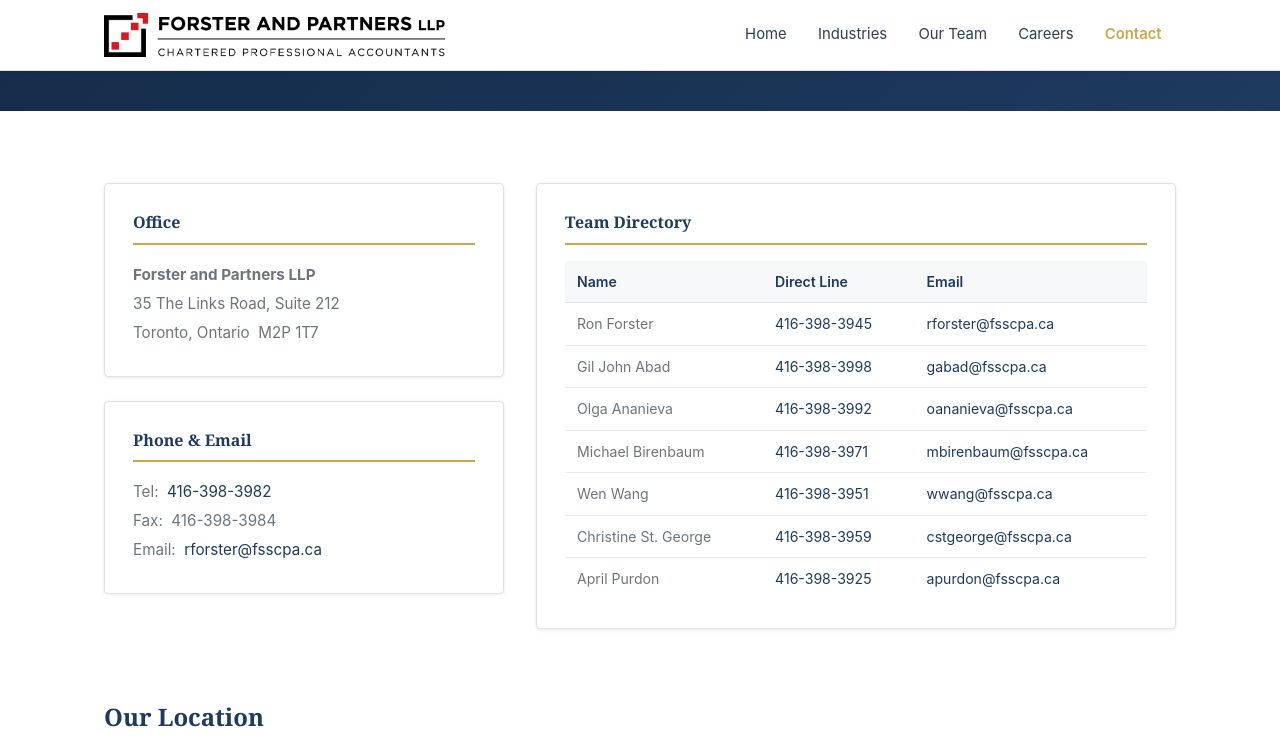
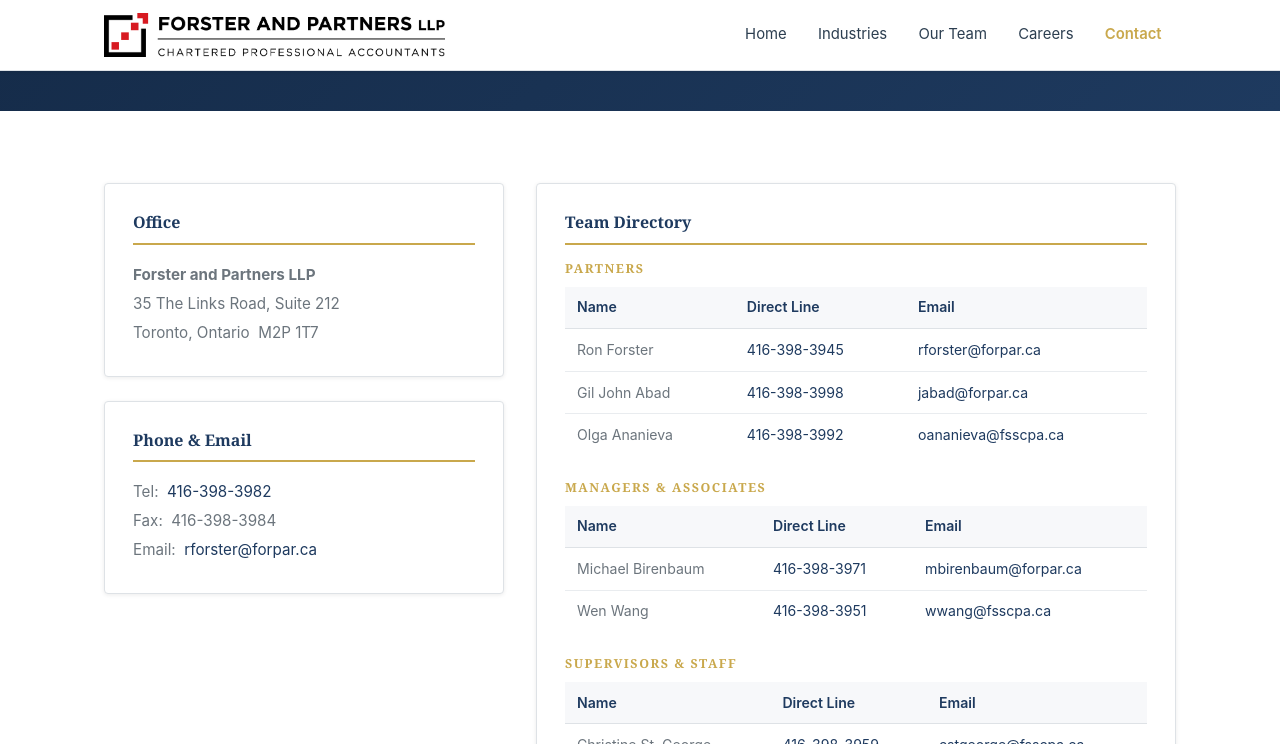
Before and after one commit to OliviaAn-dev/website, a Jekyll site: the page built from docs/contact.html, in a window 1280 px wide and 900 px high, scrolled down 206 px, cut to the strip 0-744 px from the top of the window. Built offline with Jekyll 4.4.1, drawn with Linux system fonts in a browser that asks for light colours.

Commit message:
fix emails for team members

```diff
--- a/docs/contact.html
+++ b/docs/contact.html
@@ -29,13 +29,15 @@
           <h3>Phone &amp; Email</h3>
           <p>Tel:&nbsp; <a href="tel:4163983982">416-398-3982</a></p>
           <p>Fax:&nbsp; 416-398-3984</p>
-          <p>Email:&nbsp; <a href="mailto:rforster@fsscpa.ca">rforster@fsscpa.ca</a></p>
+          <p>Email:&nbsp; <a href="mailto:rforster@forpar.ca">rforster@forpar.ca</a></p>
         </div>
       </div>
 
       <!-- Right column: team directory -->
       <div class="contact-block">
         <h3>Team Directory</h3>
+
+        <h4>Partners</h4>
         <table class="contact-table">
           <thead>
             <tr>
@@ -48,28 +50,54 @@
             <tr>
               <td>Ron Forster</td>
               <td><a href="tel:4163983945">416-398-3945</a></td>
-              <td><a href="mailto:rforster@fsscpa.ca">rforster@fsscpa.ca</a></td>
+              <td><a href="mailto:rforster@forpar.ca">rforster@forpar.ca</a></td>
             </tr>
             <tr>
               <td>Gil John Abad</td>
               <td><a href="tel:4163983998">416-398-3998</a></td>
-              <td><a href="mailto:gabad@fsscpa.ca">gabad@fsscpa.ca</a></td>
+              <td><a href="mailto:jabad@forpar.ca">jabad@forpar.ca</a></td>
             </tr>
             <tr>
               <td>Olga Ananieva</td>
               <td><a href="tel:4163983992">416-398-3992</a></td>
               <td><a href="mailto:oananieva@fsscpa.ca">oananieva@fsscpa.ca</a></td>
             </tr>
+          </tbody>
+        </table>
+
+        <h4>Managers &amp; Associates</h4>
+        <table class="contact-table">
+          <thead>
+            <tr>
+              <th>Name</th>
+              <th>Direct Line</th>
+              <th>Email</th>
+            </tr>
+          </thead>
+          <tbody>
             <tr>
               <td>Michael Birenbaum</td>
               <td><a href="tel:4163983971">416-398-3971</a></td>
-              <td><a href="mailto:mbirenbaum@fsscpa.ca">mbirenbaum@fsscpa.ca</a></td>
+              <td><a href="mailto:mbirenbaum@forpar.ca">mbirenbaum@forpar.ca</a></td>
             </tr>
             <tr>
               <td>Wen Wang</td>
               <td><a href="tel:4163983951">416-398-3951</a></td>
               <td><a href="mailto:wwang@fsscpa.ca">wwang@fsscpa.ca</a></td>
             </tr>
+          </tbody>
+        </table>
+
+        <h4>Supervisors &amp; Staff</h4>
+        <table class="contact-table">
+          <thead>
+            <tr>
+              <th>Name</th>
+              <th>Direct Line</th>
+              <th>Email</th>
+            </tr>
+          </thead>
+          <tbody>
             <tr>
               <td>Christine St. George</td>
               <td><a href="tel:4163983959">416-398-3959</a></td>
--- a/docs/team/gil-john-abad.html
+++ b/docs/team/gil-john-abad.html
@@ -23,7 +23,8 @@
           John started with the firm in January of 2006 as a co-op student before joining on a full-time basis in 2008.
           John focuses on the preparation of financial statements for corporations and charitable organizations and
           is proficient in the preparation of personal tax returns.
-          In addition, John is part of our client payroll services and is very active in dealing with CRA as it relates to disputes over tax filings.
+          In addition, John is part of our client payroll services and is very active in dealing with CRA as it relates
+          to disputes over tax filings.
         </p>
         <p>
           In December 2007 John graduated from Seneca College with an Advanced Diploma in Accounting and Finance.
@@ -36,7 +37,7 @@
         </p>
         <div class="contact-details">
           <div>Tel: <a href="tel:4163983998">416-398-3998</a></div>
-          <div>Email: <a href="mailto:gabad@fsscpa.ca">gabad@fsscpa.ca</a></div>
+          <div>Email: <a href="mailto:jabad@forpar.ca">jabad@forpar.ca</a></div>
         </div>
       </div>
     </div>
```
Also changed, not shown: docs/team.html (+17 -9 lines), docs/team/michael-birenbaum.html (+7 -6 lines), docs/team/ron-forster.html (+11 -4 lines).
